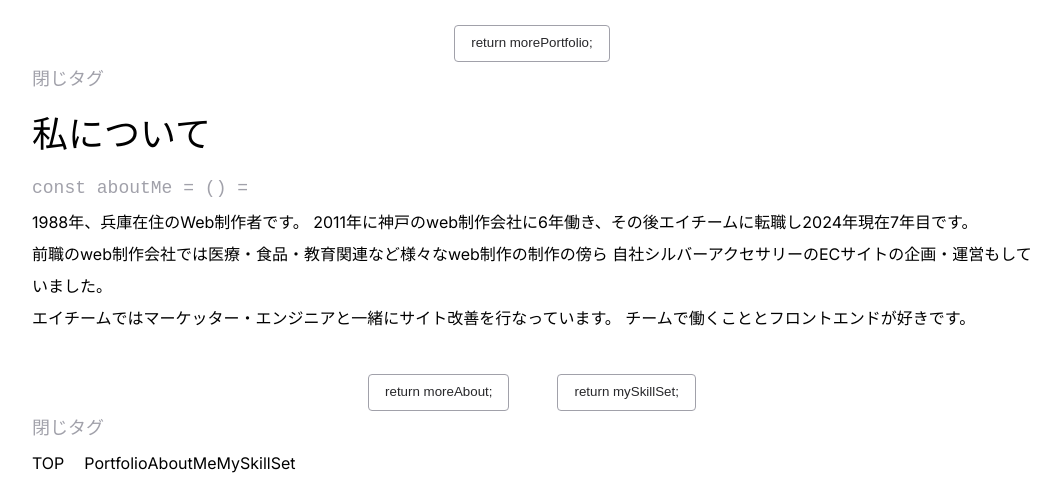
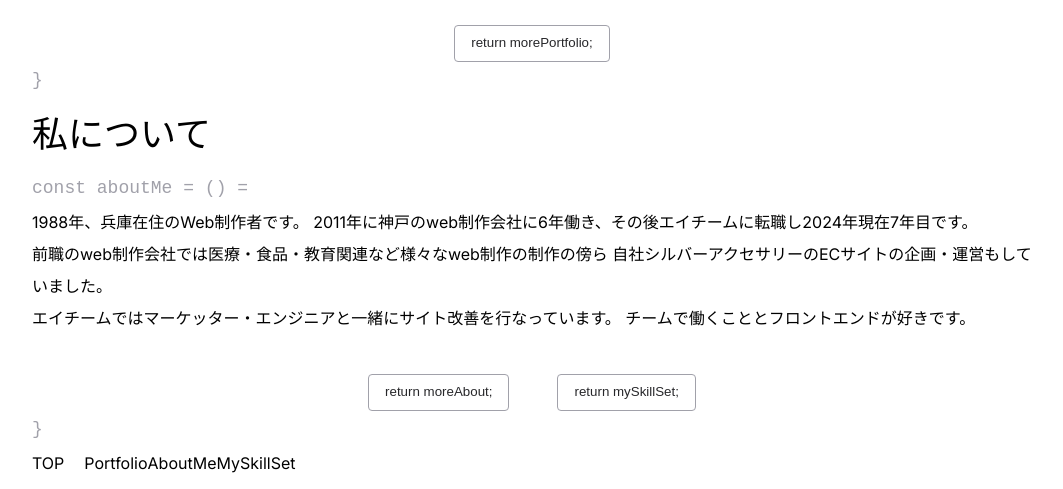
Before and after one commit to chika-create/portfolio, a Next.js app: page / in a window 1280 px wide. Shown: the part 1149-1638 px from the top of the page, without its empty margins (108-1171 px from the left). Built offline with nearby package versions, Linux system fonts and the light colour scheme.

Commit message:
:art: 閉じタグをデザインと同じ表現に変更

```diff
--- a/src/app/page.tsx
+++ b/src/app/page.tsx
@@ -16,7 +16,7 @@ export default function Home() {
           <code className={styles.codeText}>const portfolio = () = </code>
           <PortfolioList />
           <LinkButton>return morePortfolio;</LinkButton>
-          <code className={styles.codeText}>閉じタグ</code>
+          <code className={styles.codeText}>{"}"}</code>
         </section>
         <section>
           <Title level="h2">私について</Title>
@@ -43,7 +43,7 @@ export default function Home() {
               <LinkButton>return mySkillSet;</LinkButton>
             </li>
           </ul>
-          <code className={styles.codeText}>閉じタグ</code>
+          <code className={styles.codeText}>{"}"}</code>
         </section>
       </main>
       <Footer />
```
